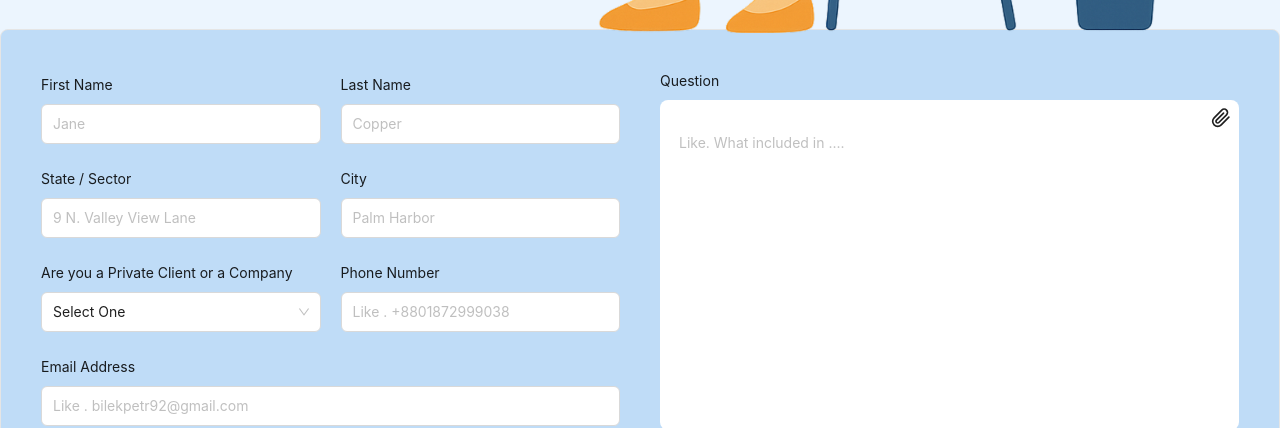
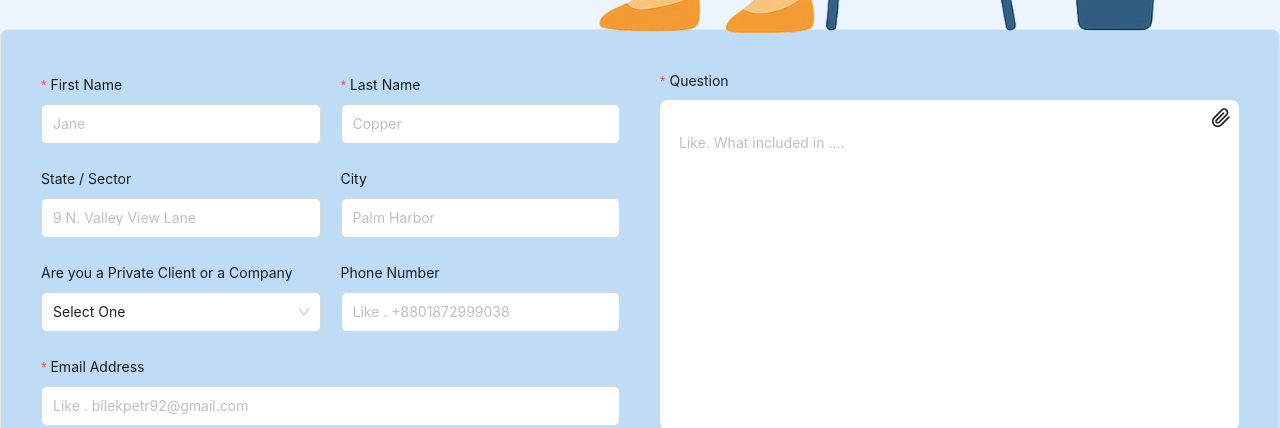
Before and after one commit to shukumar-542/my-gasket, a Next.js app: page /contact-us in a window 1280 px wide. Shown: the part 779-1207 px from the top of the page. Built offline with nearby package versions, Linux system fonts and the light colour scheme.

Commit message:
Complete contact us api integrate

```diff
--- a/package.json
+++ b/package.json
@@ -25,6 +25,7 @@
     "react-i18next": "^15.5.3",
     "react-icons": "^5.5.0",
     "react-redux": "^9.2.0",
+    "sonner": "^2.0.7",
     "tailwind-merge": "^3.0.2",
     "tw-animate-css": "^1.2.4"
   },
--- a/src/app/(withCommonLayout)/contact-us/page.tsx
+++ b/src/app/(withCommonLayout)/contact-us/page.tsx
@@ -2,24 +2,26 @@
 import React from "react";
 import img from "../../../assets/image 2.png";
 import Image from "next/image";
-import { Form, Input, Select } from "antd";
+import { Form, Input, Select, Spin } from "antd";
 import TextArea from "antd/es/input/TextArea";
 import { FiPaperclip } from "react-icons/fi";
 import { useTranslation } from "react-i18next";
 import { useContactUsMutation } from "@/redux/Api/authApi";
+import { toast } from "sonner";
 
 const ContactUsPage = () => {
   const { t } = useTranslation();
-  const [conntactUs] = useContactUsMutation()
+  const [conntactUs, { isLoading }] = useContactUsMutation()
+  const [form] = Form.useForm();
 
   const handleSendMessage = (values: any) => {
-    console.log("Form values:", values);
     conntactUs(values).unwrap()
       .then((payload) => {
-        console.log('fulfilled', payload)
+        toast.success("Your message has been sent successfully!");
+        form.resetFields();
 
       })
-      .catch((error) => console.error('rejected', error));
+      .catch((error) => toast.error(error?.data?.message || "Failed to send message"));
     // Handle form submission logic here
   };
   return (
@@ -40,14 +42,24 @@ const ContactUsPage = () => {
             <Image src={img} height={800} width={800} alt="img" />
           </div>
           <div className=" w-full border p-10 bg-[#BFDCF7] rounded-md shadow-xl">
-            <Form layout="vertical" onFinish={handleSendMessage}>
+            <Form form={form} layout="vertical" onFinish={handleSendMessage}>
               <div className="md:flex items-center justify-between gap-10">
                 <div className="w-full">
                   <div className="md:flex justify-between items-center gap-5">
-                    <Form.Item label={t("firstName")} name={"first_name"} className="w-full">
+                    <Form.Item rules={[
+                        {
+                          required: true,
+                          message: "Please enter your first name",
+                        },
+                      ]}  label={t("firstName")} name={"first_name"} className="w-full">
                       <Input placeholder="Jane" className="w-full h-10" />
                     </Form.Item>
-                    <Form.Item label={t("lastName")} name={"last_name"} className="w-full ">
+                    <Form.Item rules={[
+                        {
+                          required: true,
+                          message: "Please enter your last name",
+                        },
+                      ]}  label={t("lastName")} name={"last_name"} className="w-full ">
                       <Input placeholder="Copper" className="w-full h-10" />
                     </Form.Item>
                   </div>
@@ -89,7 +101,12 @@ const ContactUsPage = () => {
                       />
                     </Form.Item>
                   </div>
-                  <Form.Item label={t("emailAddress")} name={"email_address"} className="w-full">
+                  <Form.Item rules={[
+                        {
+                          required: true,
+                          message: "Please enter your email address",
+                        },
+                      ]}  label={t("emailAddress")} name={"email_address"} className="w-full">
                     <Input
                       placeholder="Like . bilekpetr92@gmail.com"
                       className="w-full h-10"
@@ -97,13 +114,19 @@ const ContactUsPage = () => {
                   </Form.Item>
 
                 </div>
-                <Form.Item label={t("question")} name={"question"} className="w-full relative">
+                <Form.Item  rules={[
+                        {
+                          required: true,
+                          message: "Please enter your question",
+                        },
+                      ]} label={t("question")} name={"question"} className="w-full relative">
                   <div className="bg-white p-2 rounded-md">
                     <div className=" flex justify-end ">
                       <FiPaperclip size={20} />
                     </div>
 
                     <TextArea
+
                       placeholder="Like. What included in ...."
                       rows={13}
                       className=" border-none border-0"
@@ -117,7 +140,8 @@ const ContactUsPage = () => {
               </div>
               <div className="flex justify-center text-white">
                 <button className="bg-[#172554] text-white px-5 cursor-pointer py-2 font-semibold text-[18px] rounded-sm shadow-2xl">
-                  {t("sendMessageNow")}
+
+                  {isLoading ? <Spin className="ml-2" size="small" /> : t("sendMessageNow")}
                 </button>
               </div>
             </Form>
--- a/src/app/layout.tsx
+++ b/src/app/layout.tsx
@@ -3,7 +3,7 @@ import { Poppins, Inter } from "next/font/google";
 import "./globals.css";
 import I18nProvider from "@/lib/i18nProvider";
 import ReduxProvider from "@/provider/ReduxProvider";
-
+import { Toaster } from "sonner";
 const poppins = Poppins({
   subsets: ["latin"],
   weight: ["400", "500", "600", "700"],
@@ -30,6 +30,7 @@ export default function RootLayout({
       <body className={`${poppins.variable} ${inter.variable} `}>
         <ReduxProvider>
           <I18nProvider>
+            <Toaster position="top-right" richColors />
             {children}
 
           </I18nProvider>
```
Also changed, not shown: 1 other file (tests, documents, lock files or other folders).
